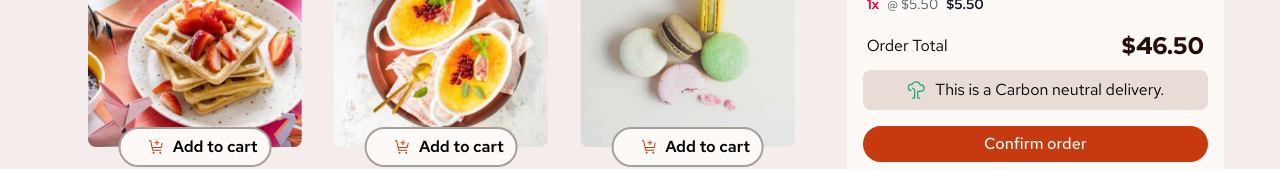
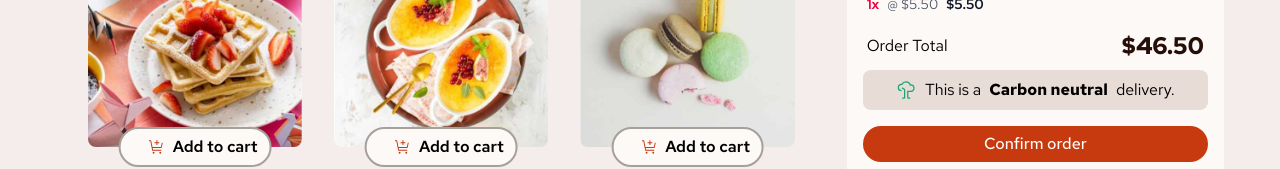
Before and after one commit to jawad-mwadama/product-list-with-cart, a React (Vite) app: page / in a window 1280 px wide. Shown: the part 166-335 px from the top of the page. Built offline with nearby package versions, Linux system fonts and the light colour scheme.

Commit message:
refactored code

```diff
--- a/src/Features/Cart/Cart.tsx
+++ b/src/Features/Cart/Cart.tsx
@@ -1,9 +1,8 @@
 import X from '/assets/images/icon-remove-item.svg';
 import Carbon from '/assets/images/icon-carbon-neutral.svg';
-import Button from '../../Ui/Button';
+import Order from '../Order/Order';
 
 function Cart() {
-  const click = () => alert('order confirmed');
   return (
     <>
       <div className="rounded-lg bg-rose-50 py-3 font-redHat">
@@ -46,15 +45,12 @@ function Cart() {
         {/* carbon */}
         <div className="mx-2.5 flex items-center justify-center gap-2 rounded-lg bg-rose-300/40 px-5 py-2 sm:mx-4">
           <img src={Carbon} alt="tree" />
-          This is a Carbon neutral delivery.
+          This is a<span className="font-bold text-black">Carbon neutral</span>
+          delivery.
         </div>
 
         {/* confrim order */}
-        <div className="mx-2.5 flex items-center justify-center py-4 sm:mx-4">
-          <Button type="primary" onClick={click} className="w-full">
-            Confirm order
-          </Button>
-        </div>
+        <Order />
       </div>
     </>
   );
--- a/src/Features/Order/Order.tsx
+++ b/src/Features/Order/Order.tsx
@@ -0,0 +1,14 @@
+import Button from '../../Ui/Button';
+
+function Order() {
+  const click = () => alert('order confirmed');
+  return (
+    <div className="mx-2.5 flex items-center justify-center py-4 sm:mx-4">
+      <Button type="primary" onClick={click} className="w-full">
+        Confirm order
+      </Button>
+    </div>
+  );
+}
+
+export default Order;
```
